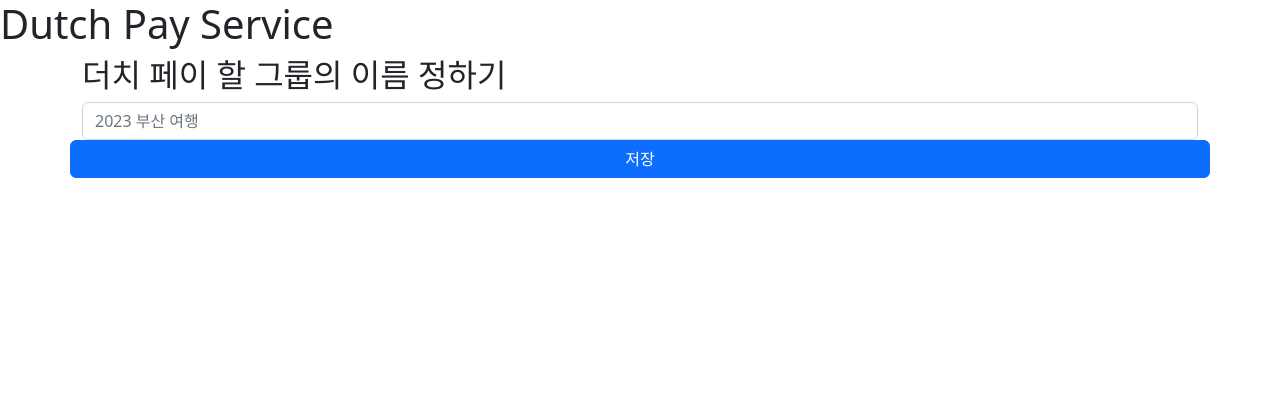
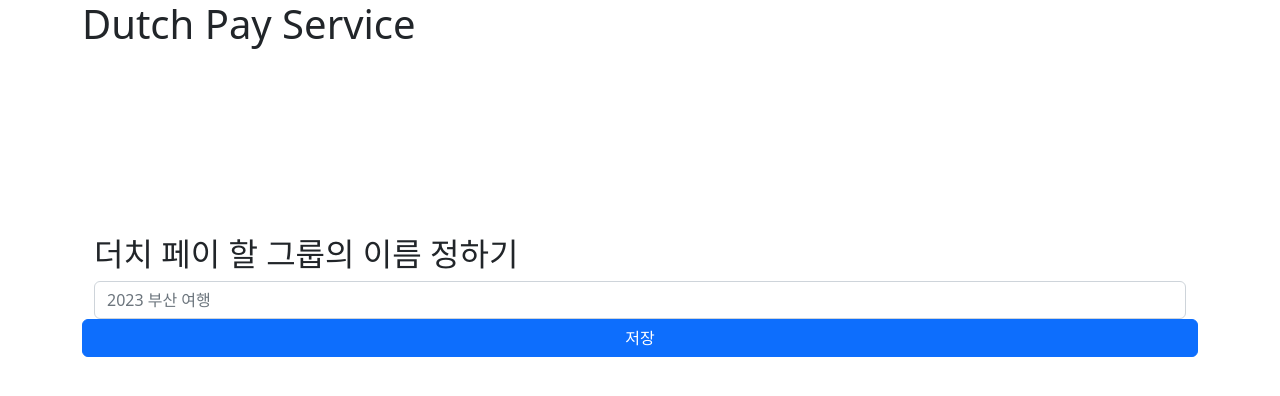
Before and after one commit to krsy0411/PayService, a React (Create React App) app: page / in a window 1280 px wide. Shown: the top 396 px of the page. Built offline with nearby package versions, Linux system fonts and the light colour scheme.

Commit message:
styling 시작

```diff
--- a/package.json
+++ b/package.json
@@ -9,9 +9,11 @@
     "react": "^18.2.0",
     "react-bootstrap": "^2.7.2",
     "react-dom": "^18.2.0",
+    "react-is": "16.8",
     "react-router-dom": "^6.8.0",
     "react-scripts": "5.0.1",
     "recoil": "^0.7.6",
+    "styled-components": "^5.0.0",
     "web-vitals": "^2.1.4"
   },
   "scripts": {
--- a/src/components/CenteredOverlayForm.jsx
+++ b/src/components/CenteredOverlayForm.jsx
@@ -1,3 +1,14 @@
-export const CenteredOverlayForm = () => {
-  return <div>CenteredOverlayForm Component</div>;
+import { Container } from "react-bootstrap";
+import styled from "styled-components";
+import { OverlayWrapper } from "./shared/OverlayWrapper";
+
+export const CenteredOverlayForm = ({ children }) => {
+  return (
+    <CentralizedContainer>
+      <h1>Dutch Pay Service</h1>
+      <OverlayWrapper>{children}</OverlayWrapper>
+    </CentralizedContainer>
+  );
 };
+
+const CentralizedContainer = styled(Container)``;
--- a/src/components/CreateGroup.jsx
+++ b/src/components/CreateGroup.jsx
@@ -1,6 +1,7 @@
 import { useState } from "react";
 import { Container, Form, Row, Button } from "react-bootstrap";
 import { useRecoilState } from "recoil";
+import styled from "styled-components";
 import { groupNameState } from "../state/groupName";
 import { CenteredOverlayForm } from "./CenteredOverlayForm";
 
@@ -27,16 +28,15 @@ export const CreateGroup = () => {
   };
 
   return (
-    <div>
-      <h1>Dutch Pay Service</h1>
-
+    <CenteredOverlayForm>
       <Container>
+        <StyledRow>
           <Form noValidate validated={validated} onSubmit={handleSubmit}>
-          <Row>
+            <Row className="align-items-start">
               <h2>더치 페이 할 그룹의 이름 정하기</h2>
             </Row>
 
-          <Row>
+            <Row className="align-items-center">
               <Form.Group controlId="validationGroupName">
                 {/* input값이 들어올 때마다 setGroupName에 값을 저장(useRecoilState) */}
                 <Form.Control
@@ -46,19 +46,37 @@ export const CreateGroup = () => {
                   onChange={(e) => setGroupName(e.target.value)}
                 />
 
-              <Form.Control.Feedback type="invalid" data-valid={validGroupName}>
+                <Form.Control.Feedback
+                  type="invalid"
+                  data-valid={validGroupName}
+                >
                   그룹 이름을 입력해주시길 바랍니다.
                 </Form.Control.Feedback>
               </Form.Group>
             </Row>
 
-          <Row>
+            <Row className="align-items-end">
               <Button type="submit">저장</Button>
             </Row>
           </Form>
+        </StyledRow>
       </Container>
-
-      {/* <CenteredOverlayForm /> */}
-    </div>
+    </CenteredOverlayForm>
   );
 };
+
+const StyledRow = styled(Row)`
+  align-items: center;
+  justify-content: center;
+  height: 60vh;
+`;
+
+const StyledSubmitButton = styled(Button)`
+  background-color: #6610f2;
+  border-radius: 8px;
+
+  &:hover {
+    background-color: #6610f2;
+    filter: brightness(80%);
+  }
+`;
--- /dev/null
+++ b/src/components/shared/OverlayWrapper.jsx
@@ -0,0 +1,11 @@
+import styled from "styled-components";
+
+export const OverlayWrapper = ({ children }) => <div>{children}</div>;
+
+const StyledContainer = styled.div`
+  border-radius: 15px;
+  background-color: white;
+  /* 좌/우이동/블러정도/rgb */
+  filter: drop-shadow(0, 0, 0, 0.25);
+  min-height: ${(props) => props.minHeight || "0"};
+`;
```
Also changed, not shown: 1 other file (tests, documents, lock files or other folders). Lines whose indentation alone changed are shown as unchanged.
